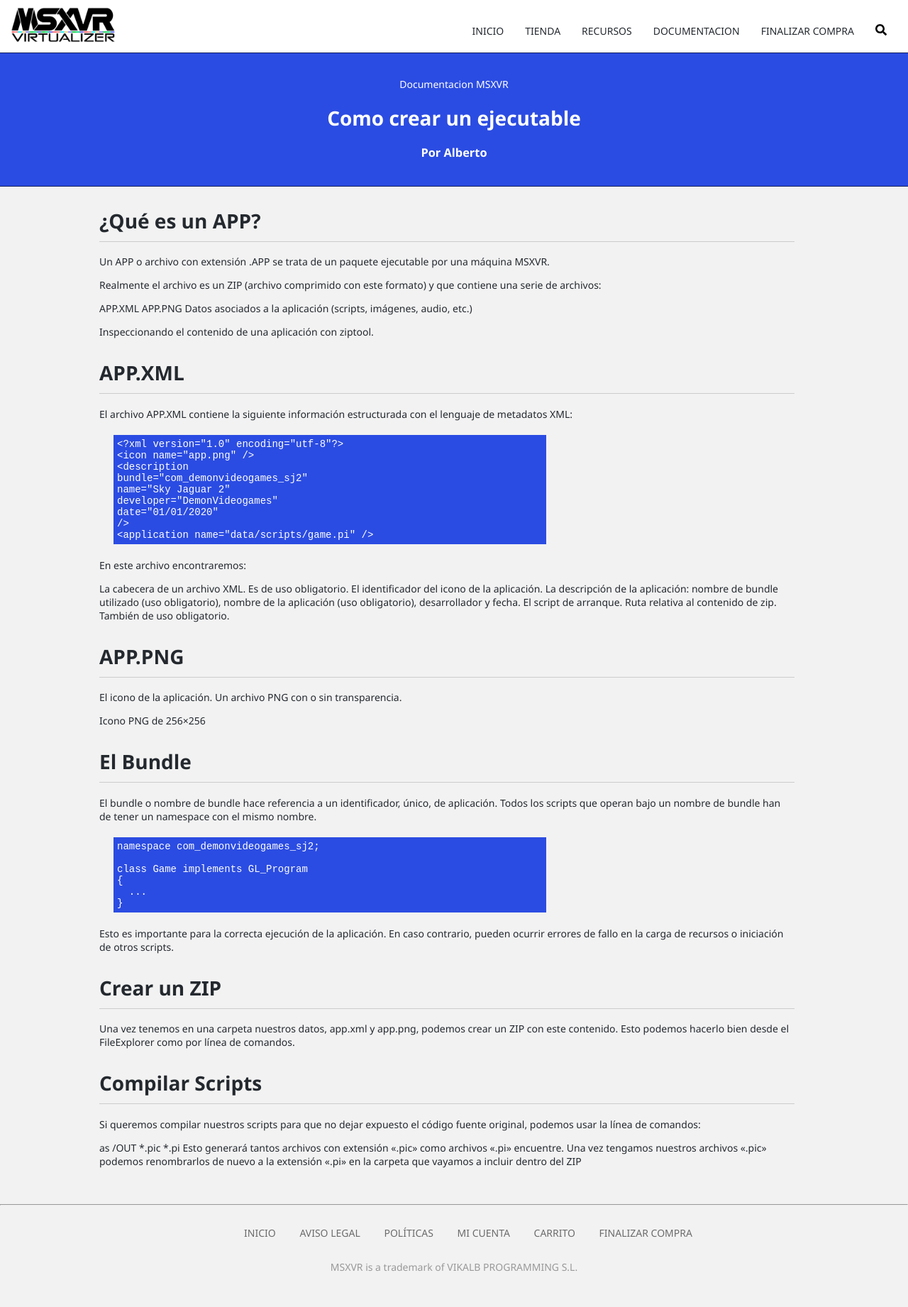
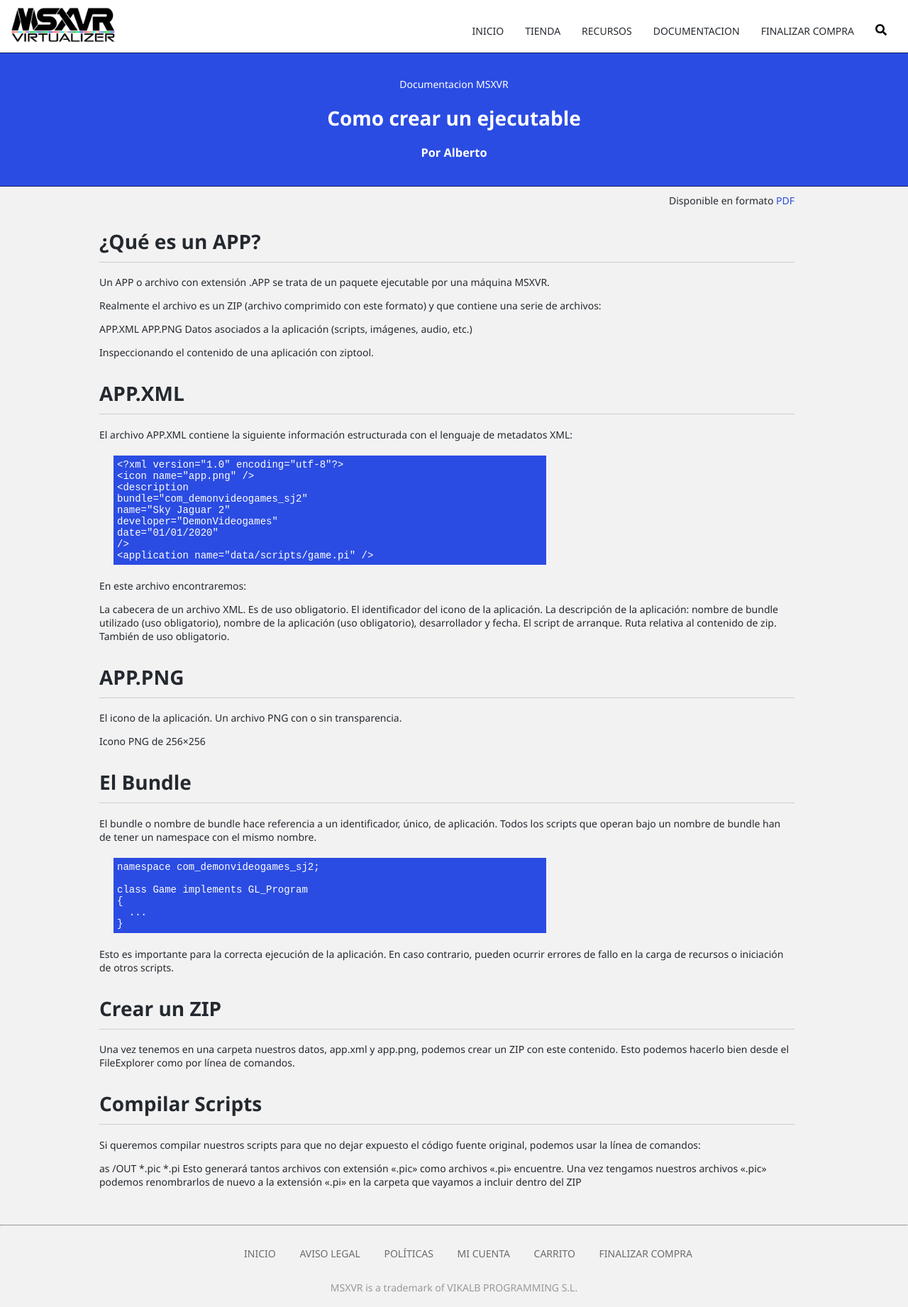
Before and after one commit to msxrv/msxrv.github.io, a Jekyll site: the page built from _documents/como_crear_app.md, in a window 1280 px wide. Shown: the whole page at 71% size. Built offline with Jekyll 4.4.1, drawn with Linux system fonts in a browser that asks for light colours; before the commit the page ends 1813 px from its top, so only the background shows below that.

Commit message:
Testing itnegraton

```diff
--- a/_layouts/documents.html
+++ b/_layouts/documents.html
@@ -41,7 +41,10 @@
       <h3>Por {{ page.autor }}</h3>
     </div>
     <div id="document-content">
-        <div id="document">{{ content }}</div>
+      <div id="document">
+        <div id="formats">Disponible en formato <a href="https://github.com/msxrv/documentos/raw/main/{{ page.title }}.pdf">PDF</a></div>
+        {{ content }}
+      </div>
     </div>
     <footer class="footer footer-black footer-big">
       <hr/>
--- a/assets/css/msxvr.css
+++ b/assets/css/msxvr.css
@@ -355,3 +355,8 @@ a:hover article h3 {
 .article p {
     margin: 5px 0;
 }
+
+#document #formats {
+    text-align: right;
+    margin: 10px 0;
+}
```
Also changed, not shown: .github/workflows/main.yml.
